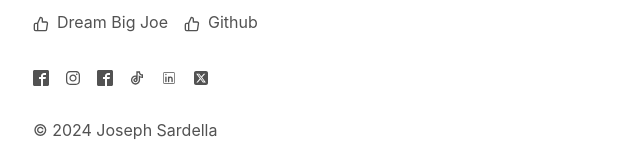
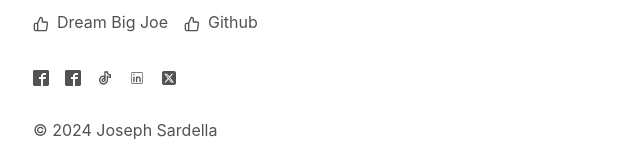
Before and after one commit to VirtualJoe760/jsnextblog, a Next.js app: page / in a window 1280 px wide. Shown: the part 726-886 px from the top of the page, without its empty margins (319-959 px from the left). Built offline with nearby package versions, Linux system fonts and the light colour scheme.

Commit message:
fixed duplicate facebook icon in footer

```diff
--- a/app/components/footer.tsx
+++ b/app/components/footer.tsx
@@ -65,16 +65,6 @@ export default function Footer() {
               className="flex items-center transition-all hover:text-neutral-800 dark:hover:text-neutral-100"
               rel="noopener noreferrer"
               target="_blank"
-              href="https://www.facebook.com/alldaydella/"
-          >
-            <FaInstagram />
-          </a>
-        </li>
-        <li>
-          <a
-              className="flex items-center transition-all hover:text-neutral-800 dark:hover:text-neutral-100"
-              rel="noopener noreferrer"
-              target="_blank"
               href="https://www.instagram.com/instadella/"
           >
             <ImFacebook2 />
```
